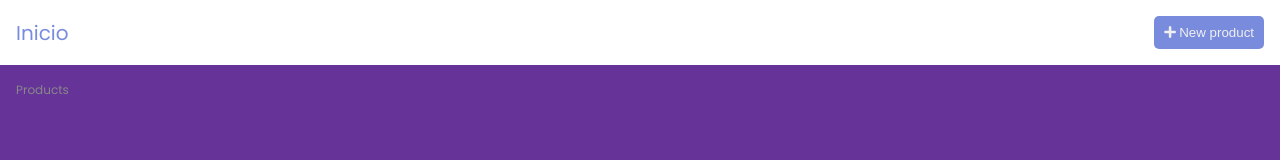
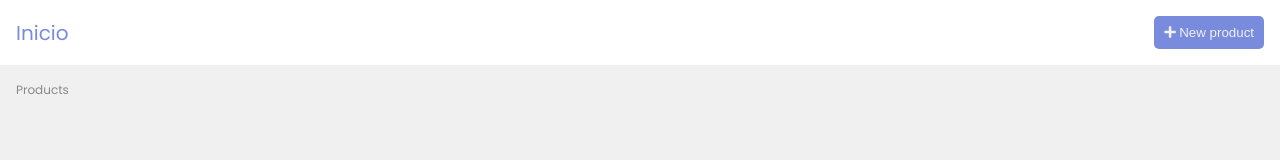
Before and after one commit to estebanorlandi-main/Simple-CRUD, a website: page src/public/index.html in a window 1280 px wide. Drawn offline with Linux system fonts and the light colour scheme; no server answers.

Commit message:
fix: background color on responsive grid

```diff
--- a/src/public/css/card.css
+++ b/src/public/css/card.css
@@ -80,9 +80,6 @@
 }
 
 @media screen and (min-width: 68em) {
-  body {
-    background-color: rebeccapurple;
-  }
   .products {
     display: grid;
     grid-template-columns: repeat(4, minmax(100px, 1fr));
```
